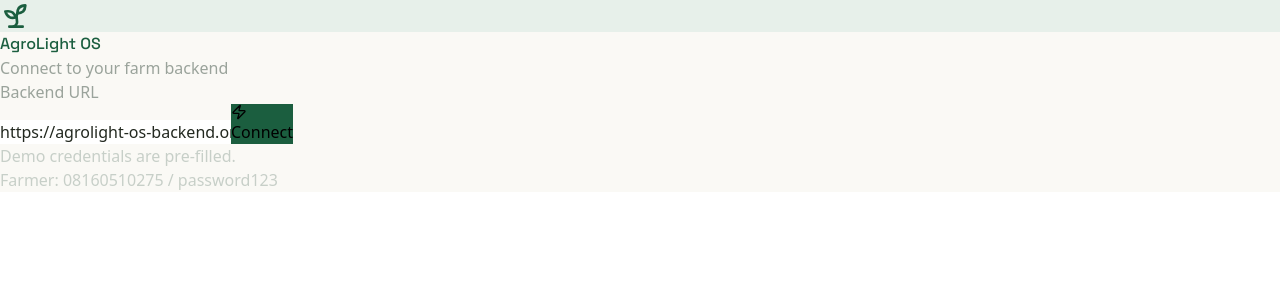
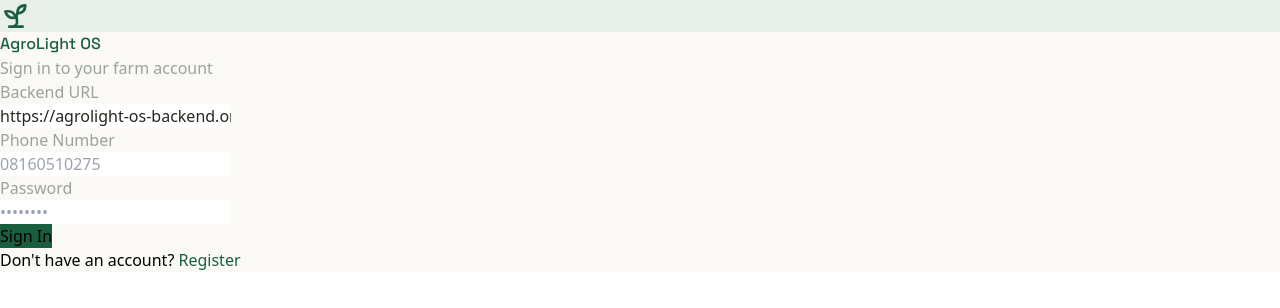
Before and after one commit to Larry6666-ux/agrolight-frontend, a React (Vite) app: page / in a window 1280 px wide. Shown: the top 308 px of the page. Built offline with nearby package versions, Linux system fonts and the light colour scheme.

Commit message:
Update App.jsx

```diff
--- a/src/App.jsx
+++ b/src/App.jsx
@@ -194,14 +194,11 @@ export default function AgroLightPrototype() {
     } catch { /* non-fatal, e.g. private browsing */ }
   }
 
-   const connect = async (base) => {
+   const connect = async (base, loginOverride = null) => {
     setConn({ status: "connecting" });
     setErrorMsg("");
     try {
-      const login = await ensureSession(base, DEMO_FARMER);
-      console.log("[AgroLight] connect() login object:", login);
-      console.log("[AgroLight] connect() accessToken:", login?.accessToken ? login.accessToken.slice(0, 20) + "..." : "MISSING");
-
+      const login = loginOverride || await ensureSession(base, DEMO_FARMER);
       setApiBase(base);
       setToken(login.accessToken);
       setUser(login.user);
@@ -434,7 +431,99 @@ function ReceiptScreen({ ctx, goBack, screen }) {
   );
 }
 function ConnectScreen({ apiBase, setApiBase, status, errorMsg, onConnect }) {
-  const [input, setInput] = useState(apiBase);
+  const [mode, setMode] = useState("login");
+  const [phone, setPhone] = useState("");
+  const [password, setPassword] = useState("");
+  const [fullName, setFullName] = useState("");
+  const [otp, setOtp] = useState("");
+  const [step, setStep] = useState("form");
+  const [regData, setRegData] = useState(null);
+  const [loading, setLoading] = useState(false);
+  const [localError, setLocalError] = useState("");
+
+  const submitLogin = async () => {
+    if (!phone || !password) return;
+    setLoading(true);
+    setLocalError("");
+    try {
+      const login = await apiFetch(apiBase, null, "/api/auth/login", {
+        method: "POST",
+        body: JSON.stringify({ phone, password }),
+      });
+      onConnect(apiBase, login);
+    } catch (e) {
+      setLocalError(e.message || "Login failed");
+    } finally {
+      setLoading(false);
+    }
+  };
+
+  const submitRegister = async () => {
+    if (!phone || !password || !fullName) return;
+    setLoading(true);
+    setLocalError("");
+    try {
+      const reg = await apiFetch(apiBase, null, "/api/auth/register", {
+        method: "POST",
+        body: JSON.stringify({ fullName, phone, password, userType: "farmer" }),
+      });
+      setRegData(reg);
+      setStep("otp");
+    } catch (e) {
+      setLocalError(e.message || "Registration failed");
+    } finally {
+      setLoading(false);
+    }
+  };
+
+  const verifyOtp = async () => {
+    if (!otp) return;
+    setLoading(true);
+    try {
+      const login = await apiFetch(apiBase, null, "/api/auth/verify-otp", {
+        method: "POST",
+        body: JSON.stringify({ phone, code: otp }),
+      });
+      onConnect(apiBase, login);
+    } catch (e) {
+      setLocalError(e.message || "OTP verification failed");
+    } finally {
+      setLoading(false);
+    }
+  };
+
+  if (step === "otp") {
+    return (
+      <div className="w-full min-h-screen flex items-center justify-center" style={{ background: BRAND.paper }}>
+        <div className="flex flex-col items-center gap-4 px-6 max-w-sm w-full">
+          <div className="w-16 h-16 rounded-2xl flex items-center justify-center" style={{ background: BRAND.greenSoft }}>
+            <ShieldCheck size={32} color={BRAND.green} />
+          </div>
+          <h1 className="text-xl font-bold agro-display" style={{ color: BRAND.green }}>Verify OTP</h1>
+          <p className="text-xs text-center" style={{ color: "#9AA39B" }}>
+            Enter the code sent to {phone}
+            {regData?.devOtp && <span className="block mt-1 font-mono text-sm" style={{ color: BRAND.gold }}>Dev OTP: {regData.devOtp}</span>}
+          </p>
+          <div className="w-full flex flex-col gap-2.5">
+            <input
+              value={otp}
+              onChange={(e) => setOtp(e.target.value)}
+              placeholder="Enter 6-digit code"
+              className="w-full rounded-lg px-3 py-2.5 text-xs border outline-none text-center tracking-widest"
+              style={{ borderColor: "#EFEFE8", color: BRAND.ink }}
+            />
+            {localError && <p className="text-[10.5px] text-center" style={{ color: "#B14545" }}>{localError}</p>}
+            <PrimaryButton onClick={verifyOtp} loading={loading} disabled={!otp || loading}>
+              Verify & Login
+            </PrimaryButton>
+            <button onClick={() => setStep("form")} className="text-[10.5px] font-medium" style={{ color: BRAND.blue }}>
+              Back to {mode === "login" ? "login" : "registration"}
+            </button>
+          </div>
+        </div>
+      </div>
+    );
+  }
 
   return (
     <div className="w-full min-h-screen flex items-center justify-center" style={{ background: BRAND.paper }}>
@@ -444,35 +533,80 @@ function ConnectScreen({ apiBase, setApiBase, status, errorMsg, onConnect }) {
         </div>
         <div className="text-center">
           <h1 className="text-xl font-bold agro-display" style={{ color: BRAND.green }}>AgroLight OS</h1>
-          <p className="text-xs mt-1" style={{ color: "#9AA39B" }}>Connect to your farm backend</p>
+          <p className="text-xs mt-1" style={{ color: "#9AA39B" }}>
+            {mode === "login" ? "Sign in to your farm account" : "Create a new farmer account"}
+          </p>
         </div>
 
         <div className="w-full flex flex-col gap-2.5">
           <Label>Backend URL</Label>
           <input
-            value={input}
-            onChange={(e) => setInput(e.target.value)}
+            value={apiBase}
+            onChange={(e) => setApiBase(e.target.value)}
             placeholder="https://your-backend.com"
             className="w-full rounded-lg px-3 py-2.5 text-xs border outline-none"
             style={{ borderColor: "#EFEFE8", color: BRAND.ink }}
           />
-          {errorMsg && (
-            <p className="text-[10.5px] text-center" style={{ color: "#B14545" }}>{errorMsg}</p>
+
+          {mode === "register" && (
+            <div className="mt-1">
+              <Label>Full Name</Label>
+              <input
+                value={fullName}
+                onChange={(e) => setFullName(e.target.value)}
+                placeholder="Joshua Amos"
+                className="w-full rounded-lg px-3 py-2.5 text-xs border outline-none"
+                style={{ borderColor: "#EFEFE8", color: BRAND.ink }}
+              />
+            </div>
           )}
-          <PrimaryButton
-            onClick={() => onConnect(input)}
-            loading={status === "connecting"}
-            disabled={!input || status === "connecting"}
-            icon={status === "connecting" ? Loader2 : Zap}
-          >
-            {status === "connecting" ? "Connecting…" : "Connect"}
-          </PrimaryButton>
-        </div>
-
-        <p className="text-[10px] text-center" style={{ color: "#C7CFC8" }}>
-          Demo credentials are pre-filled.<br />
-          Farmer: 08160510275 / password123
-        </p>
+
+          <div className="mt-1">
+            <Label>Phone Number</Label>
+            <input
+              value={phone}
+              onChange={(e) => setPhone(e.target.value)}
+              placeholder="08160510275"
+              className="w-full rounded-lg px-3 py-2.5 text-xs border outline-none"
+              style={{ borderColor: "#EFEFE8", color: BRAND.ink }}
+            />
+          </div>
+
+          <div className="mt-1">
+            <Label>Password</Label>
+            <input
+              type="password"
+              value={password}
+              onChange={(e) => setPassword(e.target.value)}
+              placeholder="••••••••"
+              className="w-full rounded-lg px-3 py-2.5 text-xs border outline-none"
+              style={{ borderColor: "#EFEFE8", color: BRAND.ink }}
+            />
+          </div>
+
+          {errorMsg && <p className="text-[10.5px] text-center" style={{ color: "#B14545" }}>{errorMsg}</p>}
+          {localError && <p className="text-[10.5px] text-center" style={{ color: "#B14545" }}>{localError}</p>}
+
+          <div className="mt-2">
+            {mode === "login" ? (
+              <PrimaryButton onClick={submitLogin} loading={loading} disabled={!phone || !password || loading}>
+                Sign In
+              </PrimaryButton>
+            ) : (
+              <PrimaryButton onClick={submitRegister} loading={loading} disabled={!phone || !password || !fullName || loading}>
+                Create Account
+              </PrimaryButton>
+            )}
+          </div>
+
+          <p className="text-[10.5px] text-center mt-2">
+            {mode === "login" ? (
+              <>Don't have an account? <button onClick={() => { setMode("register"); setLocalError(""); }} className="font-semibold" style={{ color: BRAND.green }}>Register</button></>
+            ) : (
+              <>Already have an account? <button onClick={() => { setMode("login"); setLocalError(""); }} className="font-semibold" style={{ color: BRAND.green }}>Sign In</button></>
+            )}
+          </p>
+        </div>
       </div>
     </div>
   );
```
